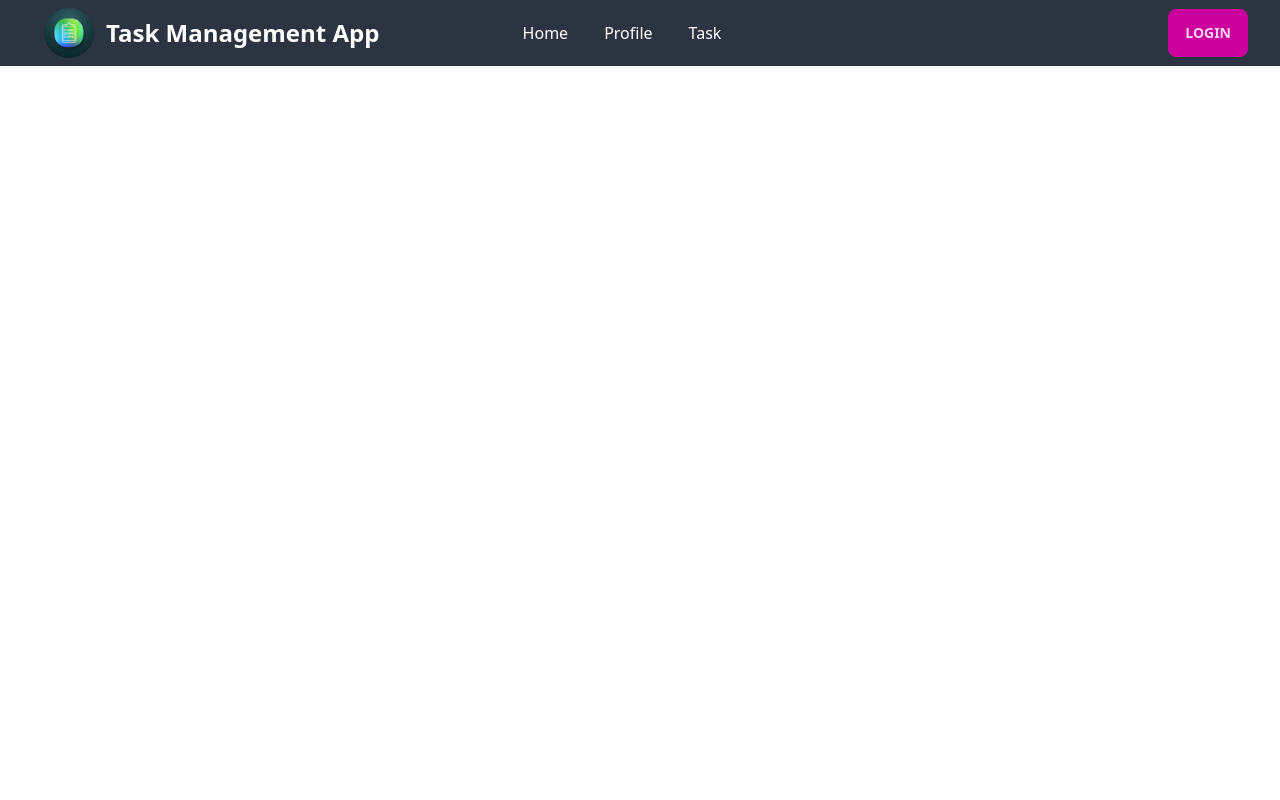
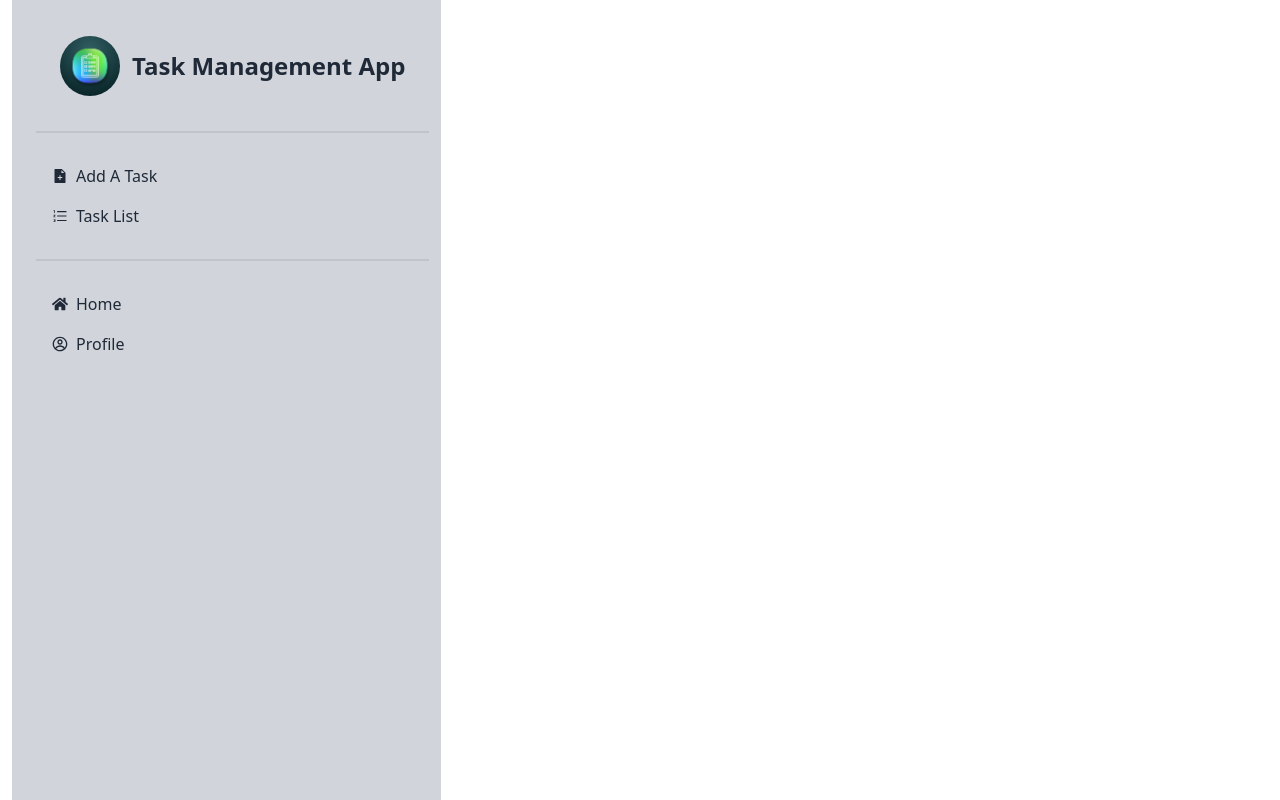
Before and after one commit to Arif1612/task-management-app, a React (Vite) app: page /task in a window 1280 px wide. Built offline with nearby package versions, Linux system fonts and the light colour scheme; no server answers.

Commit message:
taskList form created

```diff
--- a/package.json
+++ b/package.json
@@ -15,6 +15,7 @@
     "match-sorter": "^6.3.1",
     "react": "^18.2.0",
     "react-dom": "^18.2.0",
+    "react-icons": "^4.11.0",
     "react-router-dom": "^6.15.0",
     "react-toastify": "^9.1.3",
     "sort-by": "^1.2.0"
--- a/src/App.jsx
+++ b/src/App.jsx
@@ -1,12 +1,8 @@
 import React from 'react';
-import Navbar from './Pages/Navbar/Navbar';
-import { Outlet } from 'react-router-dom';
-
 const App = () => {
   return (
     <div>
-      <Navbar></Navbar>
-      <Outlet></Outlet>
+
     </div>
   );
 };
--- a/src/Pages/Home/Profile/Profile.jsx
+++ b/src/Pages/Home/Profile/Profile.jsx
@@ -6,7 +6,7 @@ import { AuthContext } from "../../../providers/AuthProvider";
 const Profile = () => {
   const { user } = useContext(AuthContext);
   return (
-    <div className="flex justify-center items-center mt-16">
+    <div className="flex justify-center items-center mt-24 ">
       <div className="card w-96 bg-base-100 shadow-xl ">
         <figure>
           <img src={user?.photoURL} alt={`${user?.displayName}'s Profile`} />
--- /dev/null
+++ b/src/Pages/Layout/Main.jsx
@@ -0,0 +1,14 @@
+import React from "react";
+import Navbar from "../Navbar/Navbar";
+import { Outlet } from "react-router-dom";
+
+const Main = () => {
+  return (
+    <div>
+      <Navbar></Navbar>
+      <Outlet></Outlet>
+    </div>
+  );
+};
+
+export default Main;
--- /dev/null
+++ b/src/Pages/Layout/TaskDashboard.jsx
@@ -0,0 +1,108 @@
+import { Link, Outlet } from "react-router-dom";
+import logo from "../../assets/task-management-logo.jpg";
+
+import {
+    FaHome,
+  } from "react-icons/fa";
+
+ import {AiFillFileAdd,AiOutlineOrderedList}  from "react-icons/ai"
+import { CgProfile} from "react-icons/cg";
+
+const TaskDashboard = () => {
+
+  return (
+    <div>
+      <div className="drawer lg:drawer-open">
+        <input id="my-drawer-2" type="checkbox" className="drawer-toggle" />
+        <div className="drawer-content flex flex-col items-center justify-center">
+          {/* Page content here */}
+          <div className="w-full">
+            <Outlet></Outlet>
+          </div>
+
+          <label
+            htmlFor="my-drawer-2"
+            className="btn btn-primary my-10 drawer-button lg:hidden"
+          >
+            Open drawer
+          </label>
+        </div>
+        <div className="drawer-side">
+          <label htmlFor="my-drawer-2" className="drawer-overlay"></label>
+          <ul className="menu p-6 w-full mx-3 h-full bg-gray-300  text-base-content">
+            {/* Sidebar content here */}
+
+            {/* title */}
+            <li>
+              <Link
+                className="flex justify-center items-center text-2xl font-bold p-3  rounded hover:bg-gray-500 hover:text-white"
+                to="/"
+              >
+                <img
+                  className=" rounded-full"
+                  width="60px"
+                  height="30px"
+                  src={logo}
+                  alt=""
+                />
+
+                <h3 className="ml-1">Task Management App</h3>
+              </Link>
+            </li>
+
+            {/* title end */}
+
+            {/* divider */}
+            <div className="divider  "></div>
+
+
+              <>
+
+                <li>
+                  <Link
+                    to="/task/add-a-task"
+                    className="hover:bg-gray-500 hover:text-white rounded  text-base"
+                  >
+                    <AiFillFileAdd></AiFillFileAdd> Add A Task
+                  </Link>
+                </li>
+
+                <li>
+                  <Link
+                    to="/task/task-list"
+                    className="hover:bg-gray-500 hover:text-white rounded  text-base"
+                  >
+                  <AiOutlineOrderedList></AiOutlineOrderedList> Task List
+                  </Link>
+                </li>
+              </>
+
+
+            {/* divider */}
+            <div className="divider"></div>
+
+            <li>
+              <Link
+                to="/"
+                className="hover:bg-gray-500 hover:text-white rounded  text-base"
+              >
+                <FaHome /> Home
+              </Link>
+            </li>
+            <li>
+              <Link
+                to="/profile"
+                className="hover:bg-gray-500 hover:text-white rounded text-base  "
+              >
+               <CgProfile></CgProfile> Profile
+              </Link>
+            </li>
+
+          </ul>
+        </div>
+      </div>
+    </div>
+  );
+};
+
+export default TaskDashboard;
--- a/src/Pages/Task/TaskForm/TaskForm.jsx
+++ b/src/Pages/Task/AddATask/AddATask.jsx
@@ -1,6 +1,6 @@
 import React, { useState } from 'react';
 
-const TaskForm = ({ addTask }) => {
+const AddATask = ({ addTask }) => {
   const [task, setTask] = useState({
     title: '',
     description: '',
@@ -122,4 +122,4 @@ const TaskForm = ({ addTask }) => {
   );
 };
 
-export default TaskForm;
+export default AddATask;
--- a/src/Pages/Task/Task/Task.jsx
+++ b/src/Pages/Task/Task/Task.jsx
@@ -1,12 +1,9 @@
 import React from 'react';
-import Navbar from '../../Navbar/Navbar';
-import { Outlet } from 'react-router-dom';
 
 const Task = () => {
     return (
         <div>
-             <Navbar></Navbar>
-            <Outlet></Outlet>
+            <p>Normal Task</p>
         </div>
     );
 };
--- /dev/null
+++ b/src/Pages/Task/TaskList/TaskList.jsx
@@ -0,0 +1,36 @@
+import React from 'react';
+
+const TaskList = ({ tasks, assignTask, updateTaskStatus }) => {
+  return (
+    <div className="max-w-md mx-auto">
+      <ul>
+        {tasks.map((task) => (
+          <li key={task.id} className="border p-4 my-2 rounded">
+            <h2 className="text-xl font-semibold">{task.title}</h2>
+            <p>{task.description}</p>
+            <p>Due Date: {task.dueDate}</p>
+            <p>Priority: {task.priority}</p>
+            <p>Assignee: {task.assignee}</p>
+            <p>Status: {task.status}</p>
+            <div className="mt-2 space-x-2">
+              <button
+                className="btn btn-primary"
+                onClick={() => assignTask(task.id, 'Username')}
+              >
+                Assign
+              </button>
+              <button
+                className="btn btn-success"
+                onClick={() => updateTaskStatus(task.id, 'Completed')}
+              >
+                Mark as Completed
+              </button>
+            </div>
+          </li>
+        ))}
+      </ul>
+    </div>
+  );
+};
+
+export default TaskList;
```
Also changed, not shown: src/main.jsx (+12 -7 lines), localStorage.js (added), 1 other file (tests, documents, lock files or other folders).
